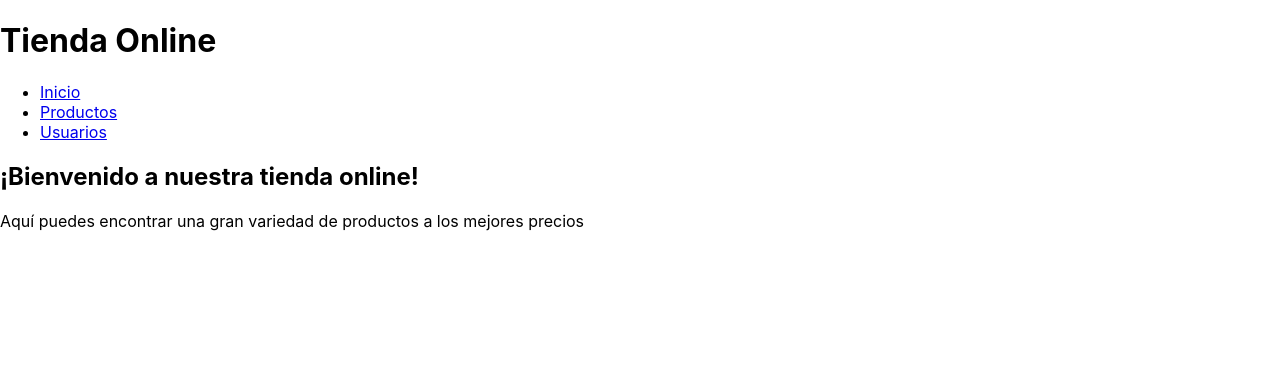
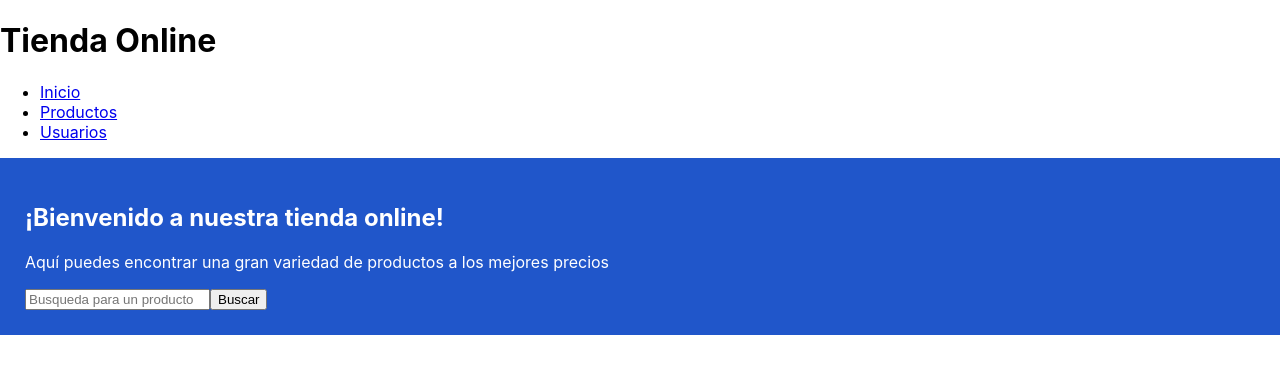
Before and after one commit to Rogerslug/Tienda-Online, a React (Create React App) app in the folder client/: page / in a window 1280 px wide. Shown: the top 374 px of the page. Built offline with nearby package versions, Linux system fonts and the light colour scheme.

Commit message:
Añadido nueva interfaz a homepage con prueba de formulario

```diff
--- /dev/null
+++ b/client/src/components/HomePage.css
@@ -0,0 +1,9 @@
+.homePage {
+    background-color: rgb(32, 86, 202);
+    color: white;
+    padding: 25px;
+  }
+
+  .homePage h1 {
+    text-align: center;
+  }
--- a/client/src/components/HomePage.js
+++ b/client/src/components/HomePage.js
@@ -1,11 +1,29 @@
-import React from 'react';
+import React, { useState } from 'react';
+import './HomePage.css';
 
 function HomePage() {
+    const [searchTerm, setSearchTerm] = useState('');
+
+    const handleSearch = (event) => {
+        event.preventDefault();
+        console.log(searchTerm);
+        //Poner petición Api para buscar productos
+    };
+
     return (
-        <main>
-        <h2>¡Bienvenido a nuestra tienda online!</h2>
-        <p>Aquí puedes encontrar una gran variedad de productos a los mejores precios</p>
-        </main>
+        <div className='homePage'>
+            <h2>¡Bienvenido a nuestra tienda online!</h2>
+            <p>Aquí puedes encontrar una gran variedad de productos a los mejores precios</p>
+            <form onSubmit={handleSearch}>
+                <input
+                    type="text"
+                    placeholder="Busqueda para un producto"
+                    value={searchTerm}
+                    onChange={(e) => setSearchTerm(e.target.value)}
+                />
+                <button type='submit'>Buscar</button>
+            </form>
+        </div>
     );
 }
 
```
Also changed, not shown: 1 other file (tests, documents, lock files or other folders).
